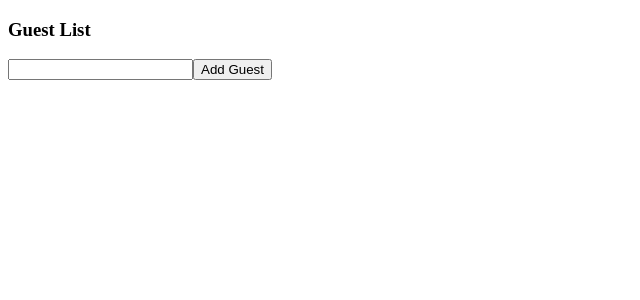
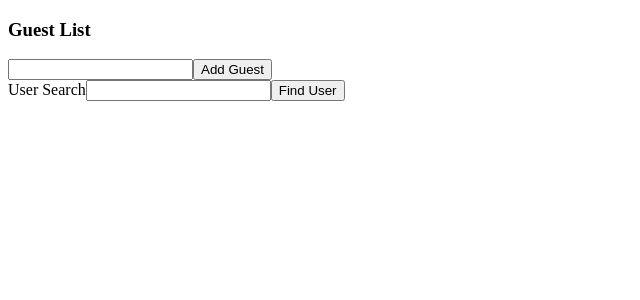
Before and after one commit to walkerfisher/rts, a React (Create React App) app: page / in a window 1280 px wide. Shown: the top 300 px of the page, without its empty margins (0-640 px from the left). Built offline with nearby package versions, Linux system fonts and the light colour scheme.

Commit message:
UserSearch component created and implemented

```diff
--- a/src/index.tsx
+++ b/src/index.tsx
@@ -1,10 +1,12 @@
 import ReactDOM from 'react-dom';
 import GuestList from './state/GuestList';
+import UserSearch from './state/UserSearch';
 
 const App = () => {
   return (
     <div>
       <GuestList/>
+      <UserSearch/>
     </div>
   )
 };
--- /dev/null
+++ b/src/state/UserSearch.tsx
@@ -0,0 +1,39 @@
+import { useState } from "react";
+
+type User = {
+  name: string
+  age: number
+}
+
+const savedUsers = [
+  { name: 'Sarah', age: 20 },
+  { name: 'Tim', age: 22 },
+  { name: 'Joey', age: 19 },
+];
+
+const UserSearch: React.FC = () => {
+  const [name, setName] = useState<string>('');
+  const [user, setUser] = useState<User | undefined>();
+
+  const onClick = () => {
+    const foundUser = savedUsers.find((user: User) => {
+      return user.name === name;
+    });
+
+    setUser(foundUser);
+  };
+
+  return (
+    <div>
+      User Search
+      <input value={name} onChange={e => setName(e.target.value)} />
+      <button onClick={onClick}>Find User</button>
+      <div>
+        {user && user.name}
+        {user && user.age}
+      </div>
+    </div>
+  )
+};
+
+export default UserSearch;
```
